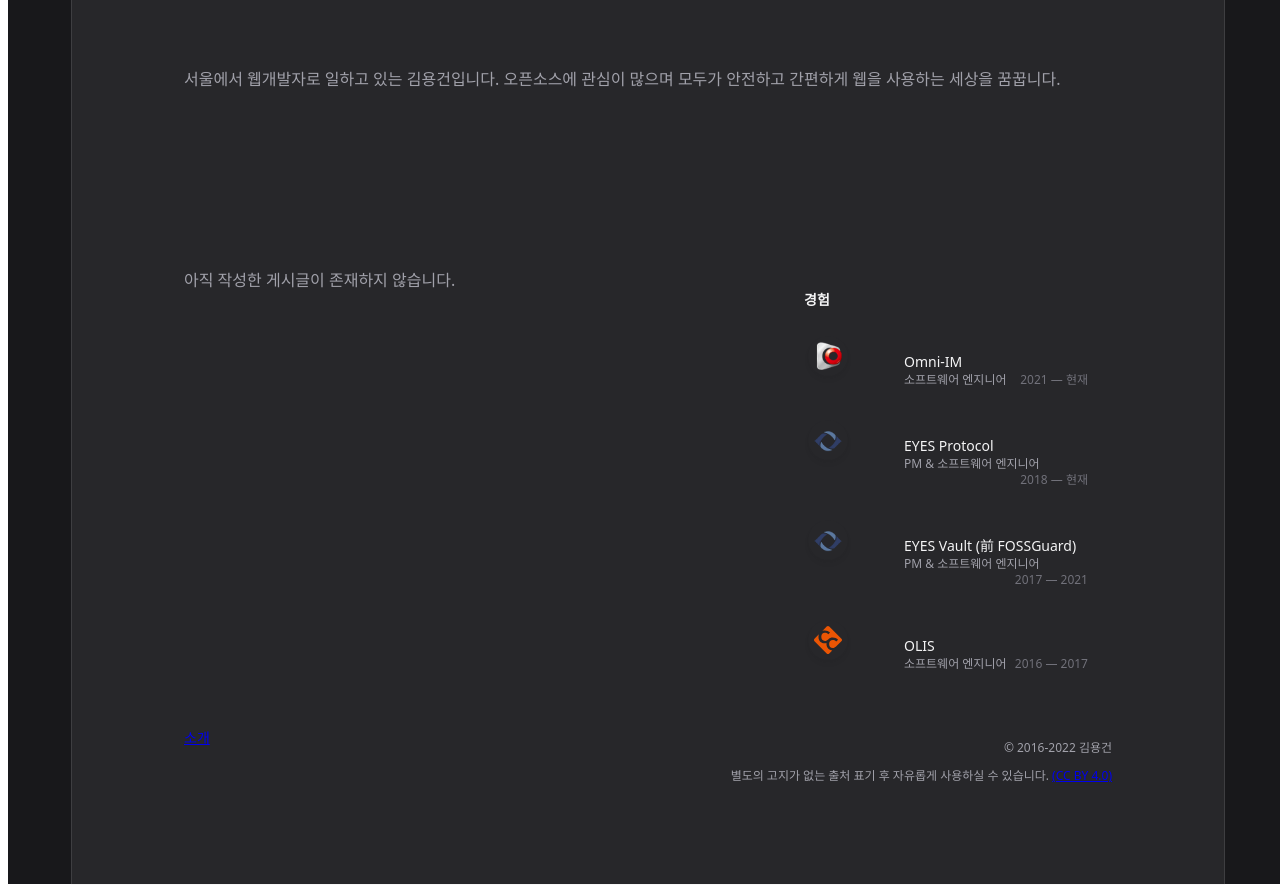
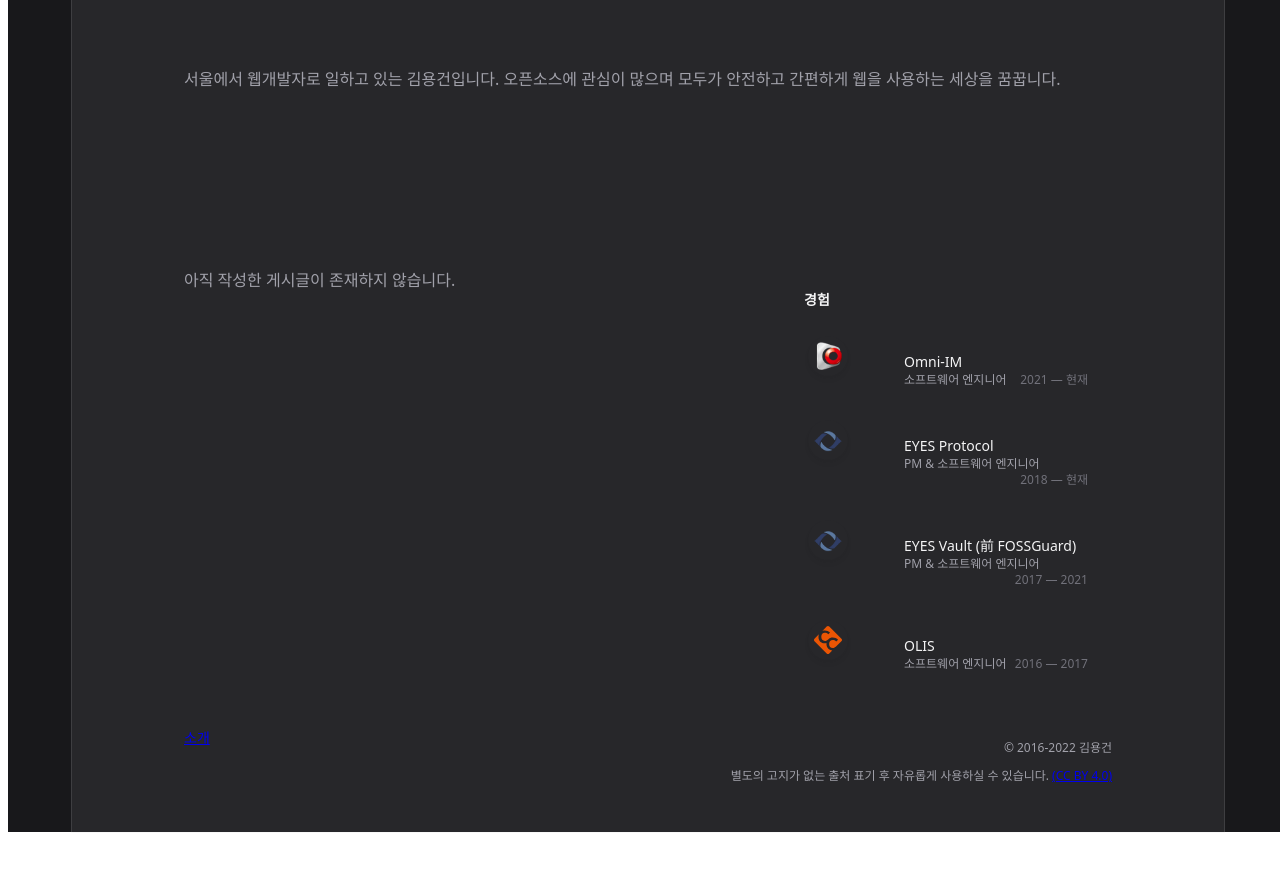
Before and after one commit to dungsil/blog, an Astro site: page / in a window 1280 px wide. Shown: the part 206-1098 px from the top of the page. After the commit the page ends 1046 px from the top, so only its background shows below. Built offline with nearby package versions, Linux system fonts and the light colour scheme; Astro itself is replaced by a stand-in of ours.

Commit message:
fix: 푸터의 넙대대한 패딩 제거

```diff
--- a/src/islands/Footer.astro
+++ b/src/islands/Footer.astro
@@ -8,7 +8,7 @@ import menus from '../stores/menus.json';
 
 <footer class="mt-auto">
     <OuterContainer>
-        <div class="pb16 border-t border-zinc-100 dark:border-zinc-700/40">
+        <div class="pb3 border-t border-zinc-100 dark:border-zinc-700/40">
             <InnerContainer>
                 <div class="flex flex-col items-start justify-between gap6 md:flex-row">
                     <!-- 메뉴 -->
```
